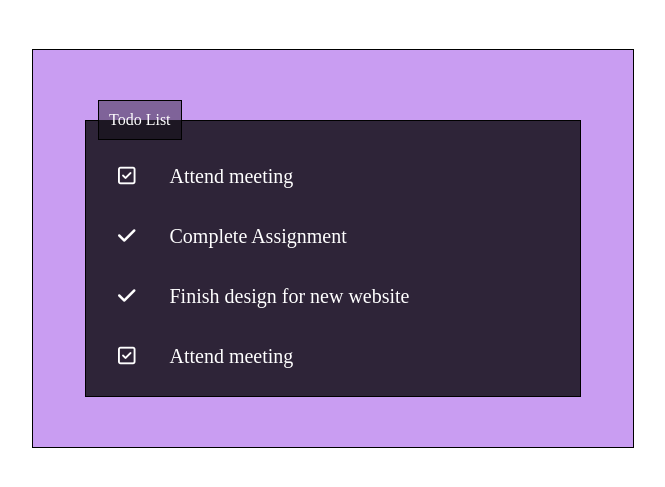
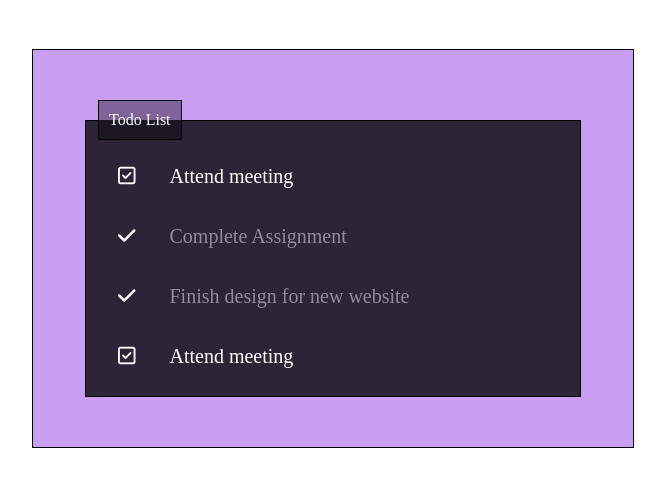
Before and after one commit to Akshalin/to-do-list, a plain HTML site: page index.html in a window 1280 px wide. Shown: the part 79-566 px from the top of the page, without its empty margins (368-1033 px from the left). Drawn offline with Linux system fonts and the light colour scheme.

Commit message:
Update index.html

```diff
--- a/index.html
+++ b/index.html
@@ -16,9 +16,9 @@
             <i class="fa-regular fa-square-check"></i>
             <label>Attend meeting</label><br>
             <i class="fa-solid fa-check"></i>
-            <label>Complete Assignment</label><br>
+            <label class="text">Complete Assignment</label><br>
             <i class="fa-solid fa-check"></i>
-            <label>Finish design for new website</label><br>
+            <label class="text">Finish design for new website</label><br>
             <i class="fa-regular fa-square-check"></i>
             <label>Attend meeting</label><br>
         </fieldset>
```
